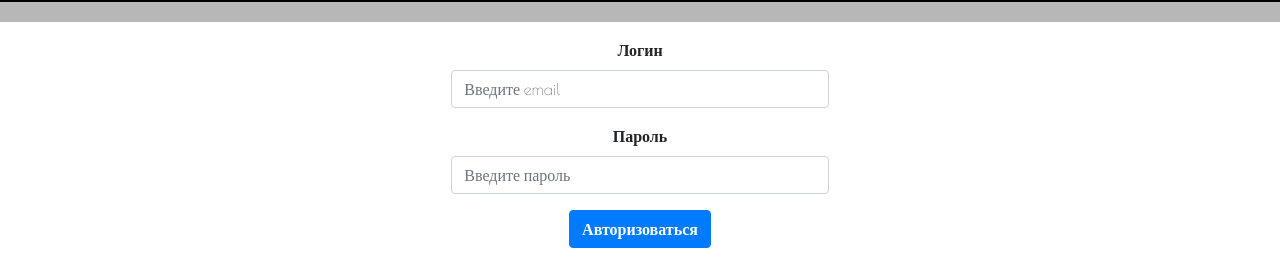
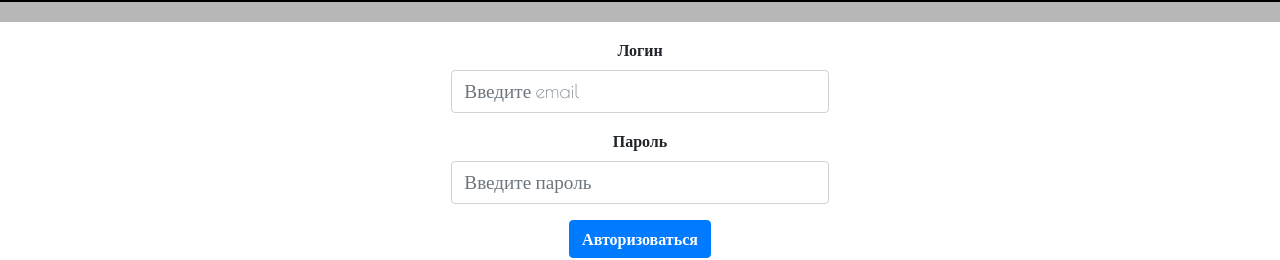
Before and after one commit to yuliyagaspodarik/project-react-smeghouse-gaspodarik, a React (Create React App) app in the folder smeghouse/: page /login in a window 1280 px wide. Shown: the part 126-386 px from the top of the page. Built offline with nearby package versions, Linux system fonts and the light colour scheme; no server answers.

Commit message:
Add folder store, cut store from index, cut actions from folder reducers

```diff
--- a/smeghouse/src/components/Filter/Filter.js
+++ b/smeghouse/src/components/Filter/Filter.js
@@ -1,6 +1,6 @@
 import React from "react";
 
-import { toggleAll, toggleFilter } from "../../reducers/actions";
+import { toggleAll, toggleFilter } from "../../actions/actions";
 import abc from "../../api/helpers";
 import "./Filter.css";
 
--- a/smeghouse/src/components/Header/Search/Search.js
+++ b/smeghouse/src/components/Header/Search/Search.js
@@ -1,7 +1,7 @@
 import React from "react";
 import { useHistory } from "react-router-dom";
 
-import { searchProducts } from "../../../reducers/actions";
+import { searchProducts } from "../../../actions/actions";
 import "./Search.css";
 
 function Search(props) {
--- a/smeghouse/src/components/Home/Home.js
+++ b/smeghouse/src/components/Home/Home.js
@@ -1,7 +1,7 @@
 import React from "react";
 import { Link } from "react-router-dom";
 
-import { checkCategory } from "../../reducers/actions";
+import { checkCategory } from "../../actions/actions";
 import "./Home.css";
 
 function Home(props) {
--- a/smeghouse/src/components/Login/Login.css
+++ b/smeghouse/src/components/Login/Login.css
@@ -15,3 +15,7 @@ div.form-row {
 .auth button {
     font-weight: 600;
 }
+
+.auth input {
+    font-size: 1.2rem;
+}
--- a/smeghouse/src/components/Main/Main.js
+++ b/smeghouse/src/components/Main/Main.js
@@ -1,5 +1,5 @@
 import React from "react";
-import {Route, Switch} from "react-router-dom";
+import { Route, Switch } from "react-router-dom";
 
 import Products from "../Products/Products";
 import Login from "../Login/Login";
--- a/smeghouse/src/components/buttons/FavoriteButton/FavoriteButton.js
+++ b/smeghouse/src/components/buttons/FavoriteButton/FavoriteButton.js
@@ -1,6 +1,6 @@
 import React from "react";
 
-import { addToFavorite } from "../../../reducers/actions";
+import { addToFavorite } from "../../../actions/actions";
 
 function FavoriteButton(props) {
   return (
--- a/smeghouse/src/components/buttons/StockButton/StockButton.js
+++ b/smeghouse/src/components/buttons/StockButton/StockButton.js
@@ -1,6 +1,6 @@
 import React from "react";
 
-import { addToStock } from "../../../reducers/actions";
+import { addToStock } from "../../../actions/actions";
 import "./StockButton.css";
 
 function StockButton(props) {
--- a/smeghouse/src/index.js
+++ b/smeghouse/src/index.js
@@ -1,27 +1,12 @@
 import React from "react";
 import ReactDOM from "react-dom";
 import { BrowserRouter as Router } from "react-router-dom";
-import { createStore } from "redux";
 import { Provider } from "react-redux";
+import store from "./store/store";
 import 'bootstrap/dist/css/bootstrap.min.css';
 
-import reducer from "./reducers/reducer";
-import { initState } from "./reducers/actions";
-import { getData } from "./api/requests";
 import App from "./app/App";
 import "./index.css";
-
-const store = createStore(reducer);
-
-(async function initStateData() {
-  const data = {
-    products: await getData("products"),
-    filters: await getData("filters"),
-    contacts: await getData("contacts")
-  };
-
-  store.dispatch(initState(data));
-})();
 
 ReactDOM.render(
   <React.StrictMode>
--- /dev/null
+++ b/smeghouse/src/store/store.js
@@ -0,0 +1,18 @@
+import {createStore} from "redux";
+import reducer from "../reducers/reducer";
+import {getData} from "../api/requests";
+import {initState} from "../actions/actions";
+
+const store = createStore(reducer);
+
+(async function initStateData() {
+  const data = {
+    products: await getData("products"),
+    filters: await getData("filters"),
+    contacts: await getData("contacts")
+  };
+
+  store.dispatch(initState(data));
+})();
+
+export default store;
```
Also changed, not shown: smeghouse/src/actions/actions.js (renamed from smeghouse/src/reducers/actions.js), 1 other file (tests, documents, lock files or other folders).
